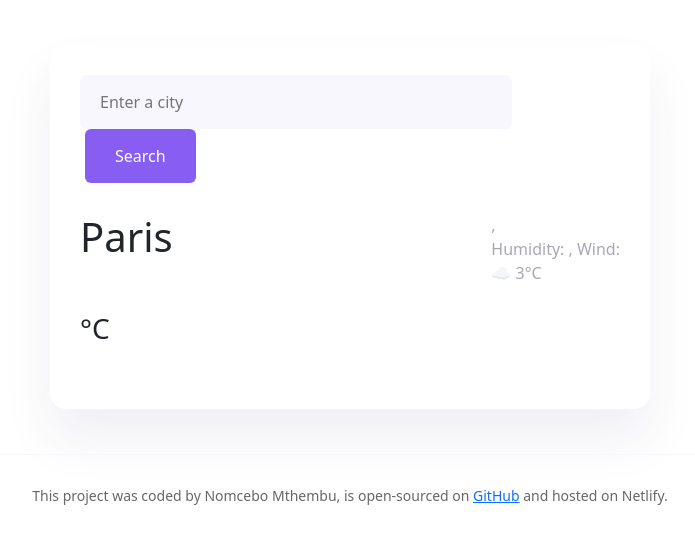
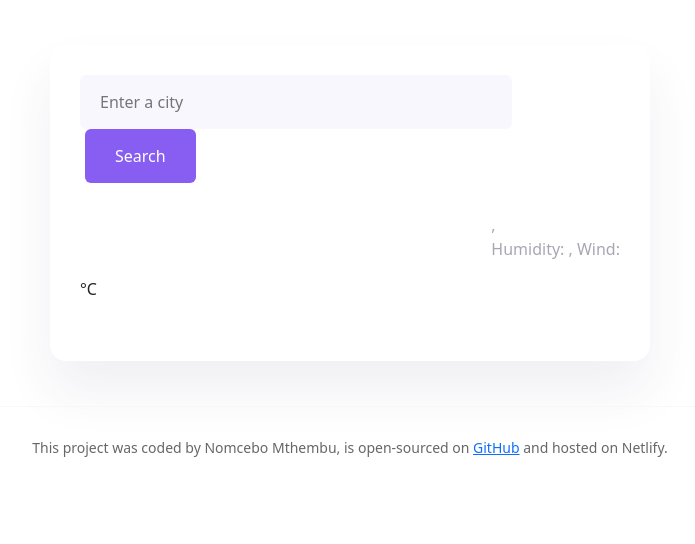
Before and after one commit to Nomcebo-coder-hub/Week-7-final-project, a plain HTML site: page index.html in a window 1280 px wide. Shown: the whole page, without its empty margins (290-985 px from the left). Drawn offline with nearby package versions, Linux system fonts and the light colour scheme.

Commit message:
Updated index.html

```diff
--- a/index.html
+++ b/index.html
@@ -27,21 +27,19 @@
       </header>
       <main>
         <div class="weather-app-data">
-          <h1 class="weather-app-city" id="city">Paris</h1>
+          <h1 class="weather-app-city" id="city"></h1>
           <p class="weather-app-details">
             <span id="time"></span>,
             <span id="description"></span>
             <br />
             Humidity: <strong id="humidity"></strong>, Wind:
             <strong id="wind-speed"></strong>
-            <br />
-            ☁️ 3°C
           </p>
           </div>
           <div class="weather-app-temperature-container">
             <div id="icon"></div>
             <div class="weather-app-temperature" id="temperature"></div>
-            <div class="weatehr-app-unit">°C</div>
+            <div class="weather-app-unit">°C</div>
           </div>
         </div>
     </main>
```
